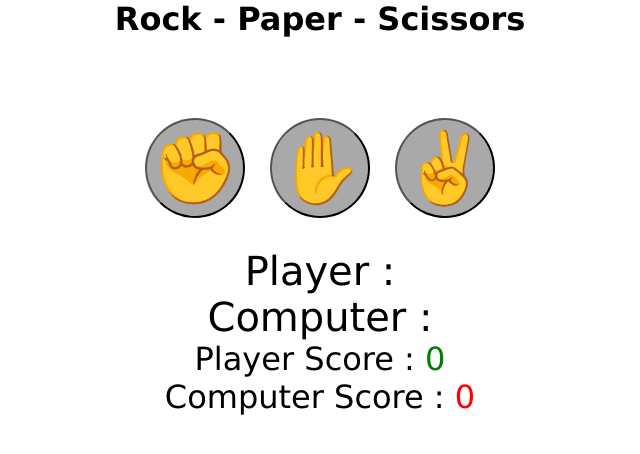
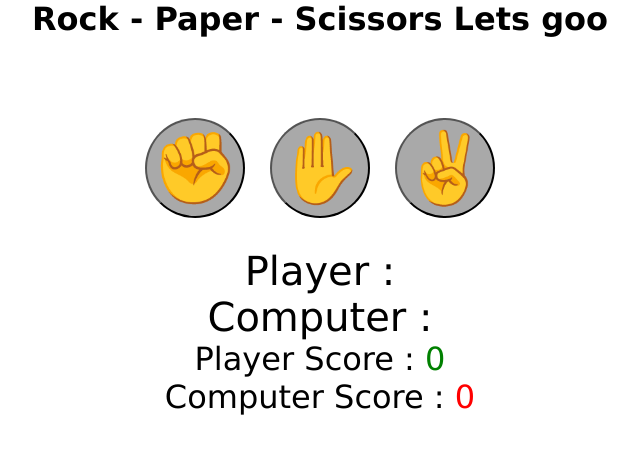
Before and after one commit to louals/rockpaperscissor, a plain HTML site: page index.html in a window 1280 px wide. Shown: the whole page, without its empty margins (320-960 px from the left). Drawn offline with Linux system fonts and the light colour scheme.

Commit message:
second commit

```diff
--- a/index.html
+++ b/index.html
@@ -7,7 +7,7 @@
     <link rel="stylesheet" href="style.css">
 </head>
 <body>
-    <h1>Rock - Paper - Scissors</h1>
+    <h1>Rock - Paper - Scissors Lets goo</h1>
     <div class="choices">
     <button onclick="playGame('rock')">✊</button>
     <button onclick="playGame('paper')">✋</button>
```
